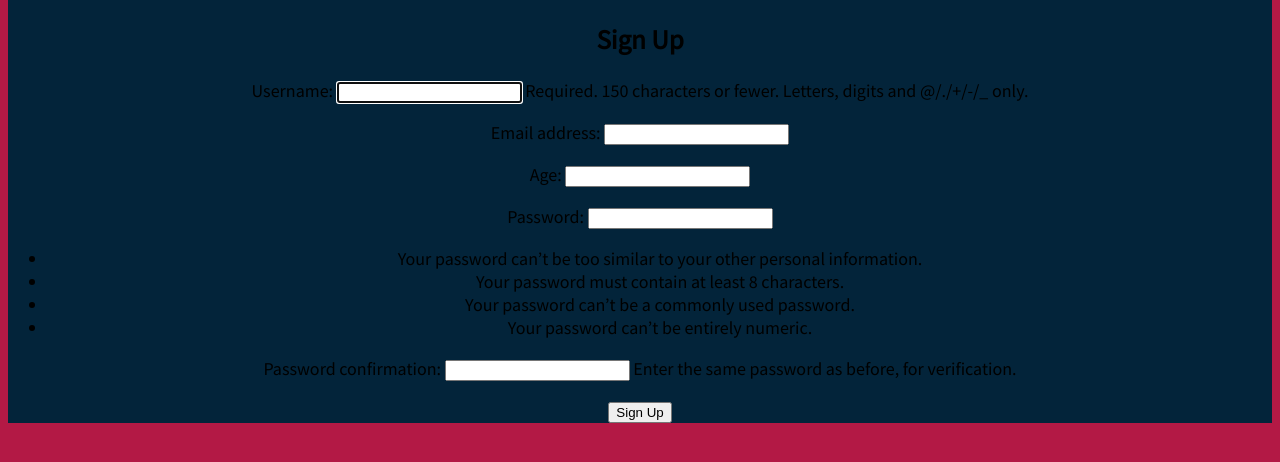
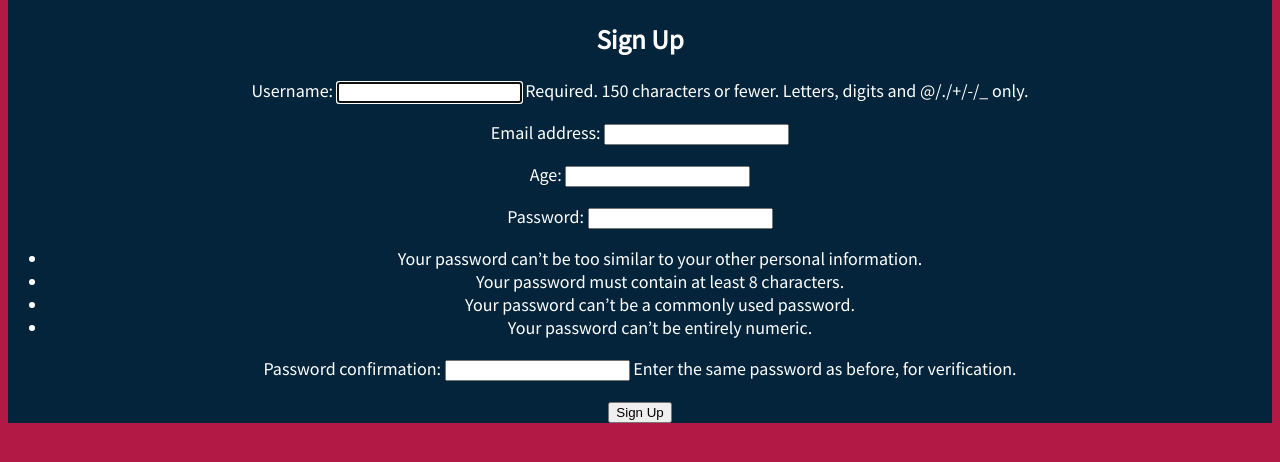
Before and after one commit to ecbishop1055/Shouganai, a Django app: page /accounts/signup/ in a window 1280 px wide. Shown: the part 174-636 px from the top of the page. Run offline with Django 3.2, Linux system fonts and the light colour scheme.

Commit message:
css change pt2

```diff
--- a/static/css/base.css
+++ b/static/css/base.css
@@ -6,6 +6,11 @@ header h1 a{
     color: red;
     text-decoration: none;
 }
+
+.form-specific {
+    color: white;
+}
+
 body {
     text-align: center;
     font-family: 'Source Sans Pro', sans-serif;
--- a/templates/registration/login.html
+++ b/templates/registration/login.html
@@ -2,8 +2,8 @@
 {% extends 'base.html' %}
 
 {% block content %}
-<h2>Log In</h2>
-<form method="post">
+<h2 class="form-specific">Log In</h2>
+<form class="form-specific" method="post">
     {% csrf_token %}
     {{ form.as_p }}
     <button class="myButton" type="submit">Log In</button>
--- a/templates/registration/signup.html
+++ b/templates/registration/signup.html
@@ -2,10 +2,10 @@
 {% extends 'base.html' %}
 
 {% block content %}
-<h2>Sign Up</h2>
-<form method="post">
+<h2 class="form-specific">Sign Up</h2>
+<form class="form-specific" method="post">
     {% csrf_token %}
     {{ form.as_p }}
-    <button type="submit">Sign Up</button>
+    <button class="my-button" type="submit">Sign Up</button>
 </form>
 {% endblock content %}
```
